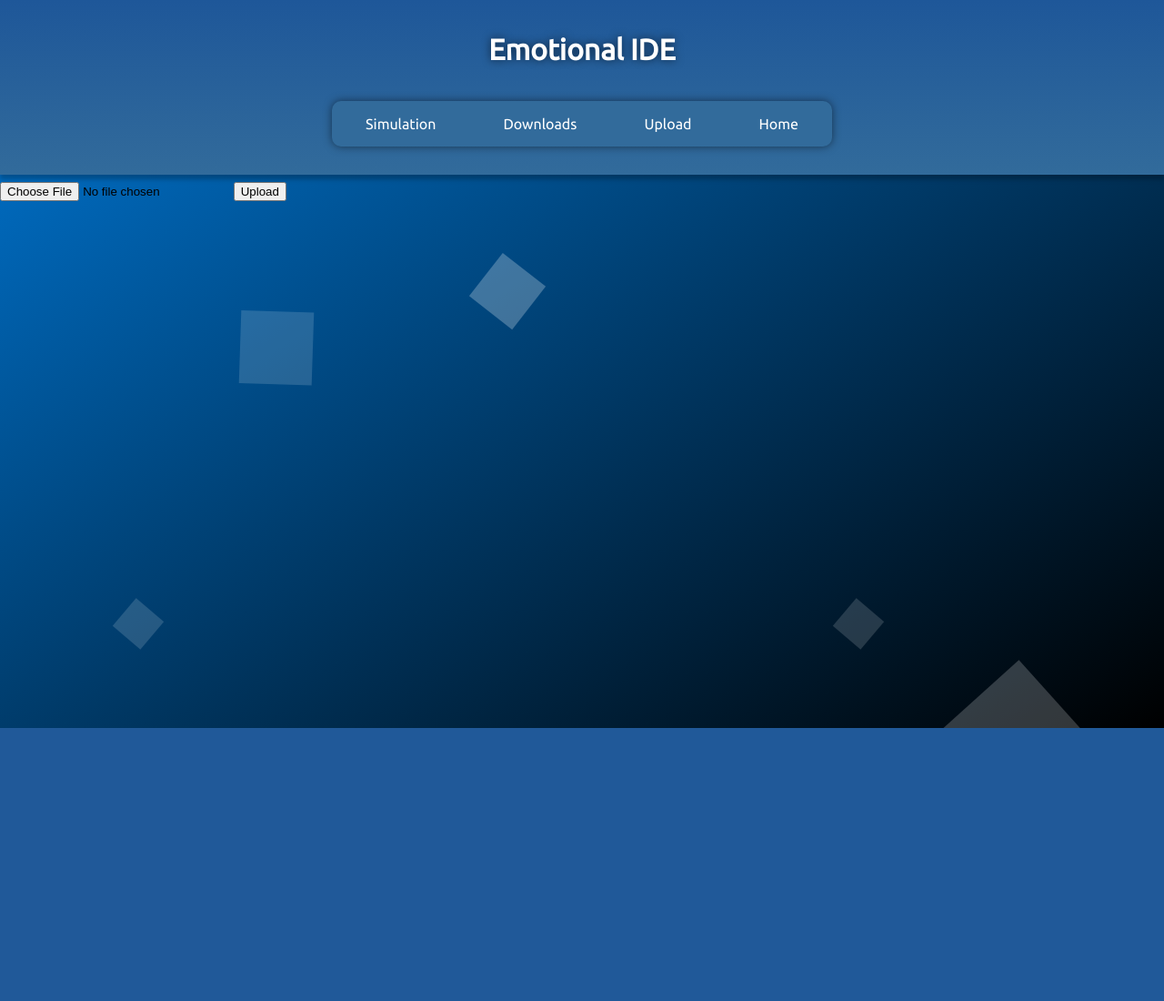
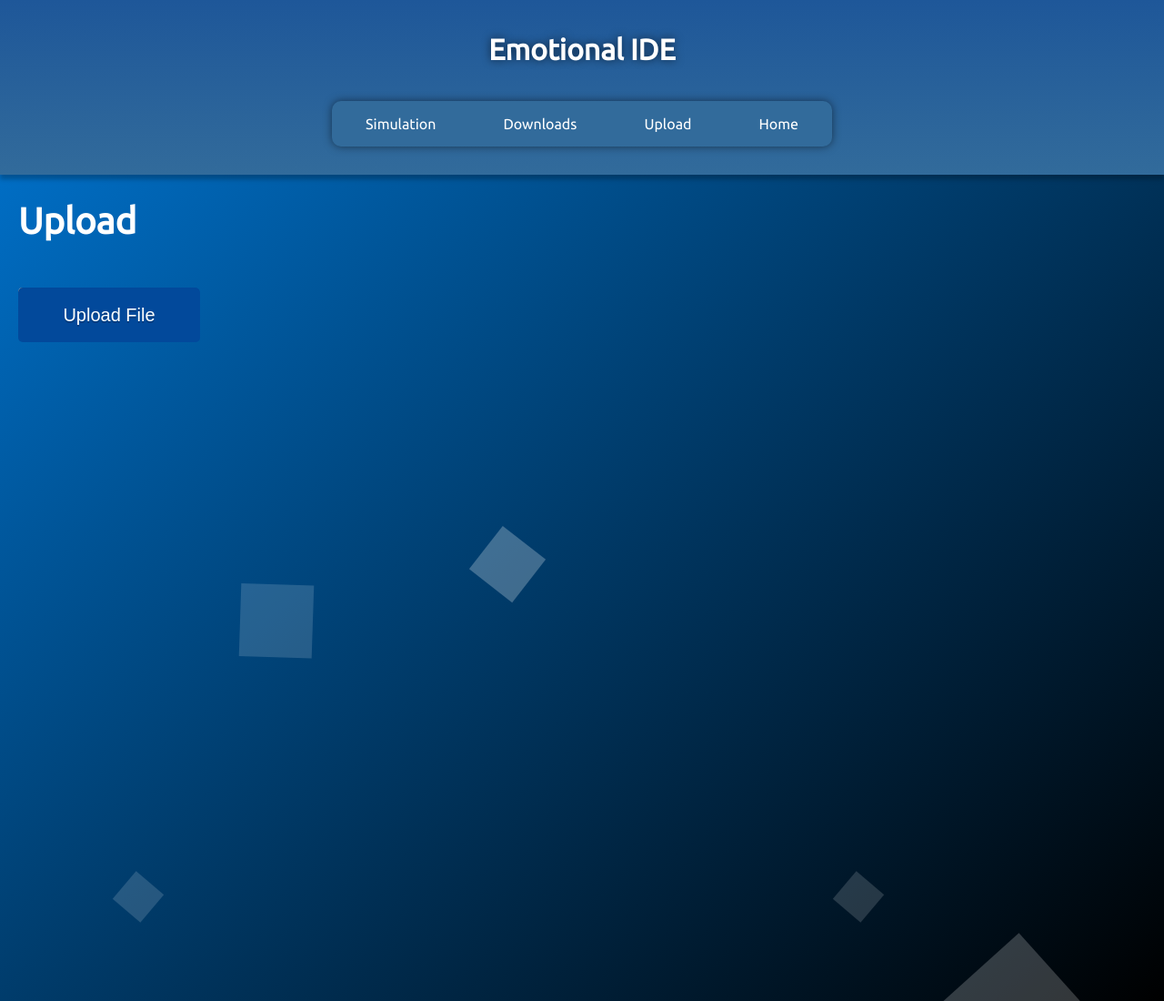
Before and after one commit to Gullis477/EmotionalFlask, a Flask app: page /upload in a window 1280 px wide. Shown: the whole page at 91% size. Before the commit the page ends 800 px from the top, so only its background shows below. Run offline with Flask 2, Linux system fonts and the light colour scheme.

Commit message:
improve uplaod ans style

```diff
--- a/app.py
+++ b/app.py
@@ -3,7 +3,8 @@ import os
 from flask import Flask, render_template, flash, redirect, url_for, request, send_from_directory, send_file
 import matplotlib.pyplot as plt
 from werkzeug.utils import secure_filename
-from turbo_flask import Turbo
+
+from turbo_flask import Turbo #app
 import time
 import threading
 
--- a/static/css/style.css
+++ b/static/css/style.css
@@ -10,7 +10,7 @@
   top: 0%;
   left: 0;
   width: 100%;
-  height: 100%;
+  height: 1100px;   /*fixa precis höjd */
   overflow: hidden;
   pointer-events: none;
 }
@@ -26,7 +26,7 @@ form {
 
 input {
   pointer-events: auto;
-  z-index: 10;
+  z-index: 20;
 
 }
 
@@ -35,9 +35,9 @@ h1 {
 }
 
 img {
-  z-index: 1000;  /*njnjk*/
+  z-index: 99;  /*njnjk*/
   margin-top: 200px; /*fixa jpg bild eller fixa med style för animation*/
-  border: #e35353;
+  position: absolute;   /*ta bort för att ta igenom partiklar */
 }
 
 .bg-bubbles {
@@ -46,9 +46,7 @@ img {
   left: 0;
   width: 100%;
   height: 100%;
-  z-index: 1;
   pointer-events: none;
-
 }
 .bg-bubbles li {
   position: absolute;
@@ -223,3 +221,60 @@ body{
   z-index: 1000;
   float: left;
 }
+
+
+
+
+
+
+
+
+
+
+
+
+/* html {
+  margin: 30px;
+} */
+.foo {
+    position: relative;
+    display: inline;
+    margin-top: 0px;
+    margin-left: 20px;
+    width: 200px;
+    cursor: pointer;
+    height: 60px;
+    border-radius: 5px;
+    outline: 0;
+    z-index: 11;
+}
+.foo:hover:after {
+    background: #cdcdcd;
+
+}
+.foo:after {
+    transition: 200ms all ease;
+    z-index: 11;
+
+    border-bottom: 3px solid rgba(0,0,0,.2);
+    background: #02499b;
+    text-shadow: 0 2px 0 rgba(0,0,0,.2);
+    color: #fff;
+    font-size: 20px;
+    text-align: center;
+    position: absolute;
+    top: 0;
+    left: 0;
+    width: 100%;
+    height: 100%;
+    content: 'Upload File';
+    line-height: 60px;
+    border-radius: 5px;
+  }
+
+
+
+.download{
+  color: white;
+  margin-left: 20px;
+}
--- a/templates/upload.html
+++ b/templates/upload.html
@@ -39,11 +39,32 @@
         <div class="wrapper">
 
 
-            <form style="margin-top: 200px;" action = "/upload" method = "post" enctype="multipart/form-data">
-                <input style="z-index: 10000;" type="file" name="file" />
-                <input style="z-index: 10000;" type = "submit" value="Upload">
+
+            <!-- input bilden från input här, ändra till en csv fil kanske med live graf eller static -->
+
+            <h1 style="margin-top: 220px; color: white; margin-left: 20px; font-size: 40px;">Upload</h1>
+
+
+
+
+            <form style="margin-top: 50px;" action = "/upload" method = "post" enctype="multipart/form-data">
+                <input type="file" name="file"  onchange="loadFile(event)" class="foo"/>
             </form>
-            <!-- input bilden från input här -->
+
+
+
+            <p><img id="output" width="700" style="margin-top: 0px; margin-left: 20px;"/></p>
+
+
+
+            <script>
+            var loadFile = function(event) {
+                var image = document.getElementById('output');
+                image.src = URL.createObjectURL(event.target.files[0]);
+            };
+            </script>
+
+
 
 
             <ul class="bg-bubbles">
```
Also changed, not shown: templates/download.html (+4 -5 lines), templates/simulation.html (+5 -3 lines).
